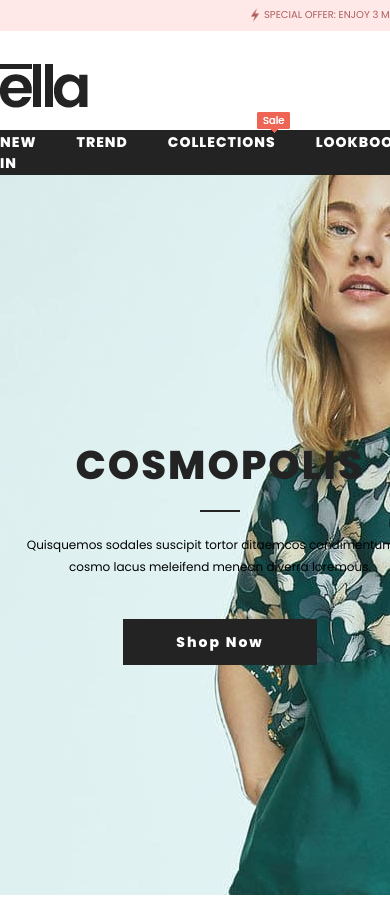
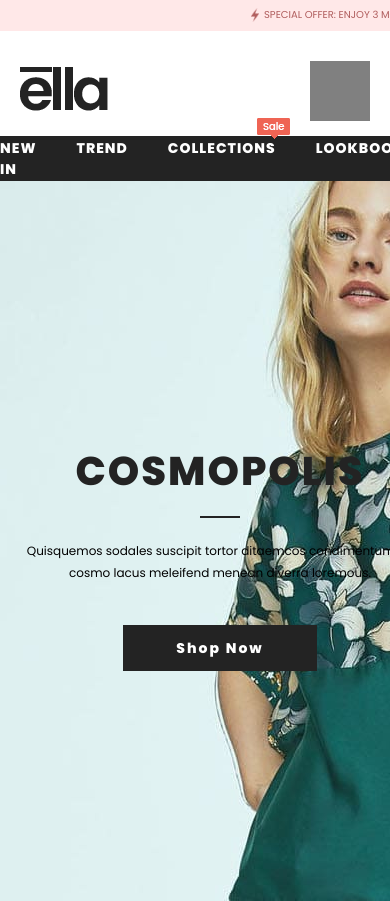
Before and after one commit to mintrug/ella-demo, a plain HTML site: page index.html in a window 390 px wide. Shown: the top 901 px of the page. Drawn offline with Linux system fonts and the light colour scheme.

Commit message:
update 30/3

```diff
--- a/index.html
+++ b/index.html
@@ -167,6 +167,9 @@
                             </div>
                         </div>
                     </div>
+
+                    <!-- The menu button will appear on the viewport of mobile -->
+                    <div class="menu-button-wrapper"></div>
                 </div>
             </div>
 
--- a/styles/styles.scss
+++ b/styles/styles.scss
@@ -7,6 +7,13 @@
 .container {
     width: 1170px;
     margin: auto;
+}
+
+// Responsive for container
+@media only screen and (max-width: 74.6875em) {
+    .container {
+        width: 100%;
+    }
 }
 
 // <!-- The red line at the top of the website -->
@@ -78,6 +85,44 @@
     }
 }
 
+// Responsive for The red line at the top of the website
+@media only screen and (max-width: 46.25em) {
+    .background-first-banner {
+
+        .first-banner,
+        .second-banner {
+            font-size: 10px;
+        }
+
+        .first-banner {
+            @keyframes text-slide {
+                from {
+                    transform: translateX(1650px);
+                }
+
+                to {
+                    transform: translateX(-1650px);
+                }
+            }
+        }
+
+        .second-banner {
+            margin-top: -29px;
+
+            @keyframes text-slide {
+                from {
+                    visibility: visible;
+                    transform: translateX(1650px);
+                }
+
+                to {
+                    transform: translateX(-1650px);
+                }
+            }
+        }
+    }
+}
+
 // <!-- The main title of the website -->
 .header {
     margin-top: 30px;
@@ -136,6 +181,45 @@
                 }
             }
         }
+
+        .menu-button-wrapper {
+            display: none;
+        }
+
+        @media only screen and (max-width: 46em) {
+
+            .header-content {
+                display: none;
+            }
+
+            .menu-button-wrapper {
+                background-color: grey;
+                width: 60px;
+                height: 60px;
+                display: block;
+            }
+        }
+    }
+}
+
+// Responsive for the main title of the website
+@media only screen and (max-width: 77.1875em) {
+    .header {
+        padding: 0 20px;
+    }
+}
+
+@media only screen and (max-width: 46em) {
+
+    .header-content {
+        display: none;
+    }
+
+    .menu-button-wrapper {
+        background-color: grey;
+        width: 60px;
+        height: 60px;
+        display: block;
     }
 }
 
@@ -673,47 +757,3 @@
         }
     }
 }
-
-// Screen Tablet
-@media only screen and (max-width: 64em) {
-    .background-first-banner {
-
-        .first-banner,
-        .second-banner {
-            font-size: 10px;
-        }
-
-        .first-banner {
-            animation: 20s linear 0s infinite running text-slide;
-
-            @keyframes text-slide {
-                from {
-                    transform: translateX(1650px);
-                }
-
-                to {
-                    transform: translateX(-1650px);
-                }
-            }
-        }
-
-        .second-banner {
-            animation: 20s linear 10s infinite running text-slide;
-            margin-top: -29px;
-
-            @keyframes text-slide {
-                from {
-                    visibility: visible;
-                    transform: translateX(1650px);
-                }
-
-                to {
-                    transform: translateX(-1650px);
-                }
-            }
-        }
-    }
-}
-
-// Screen Mobile
-@media only screen and (max-width: 46.25em) {}
```
Also changed, not shown: styles/styles.css, 1 other file.
